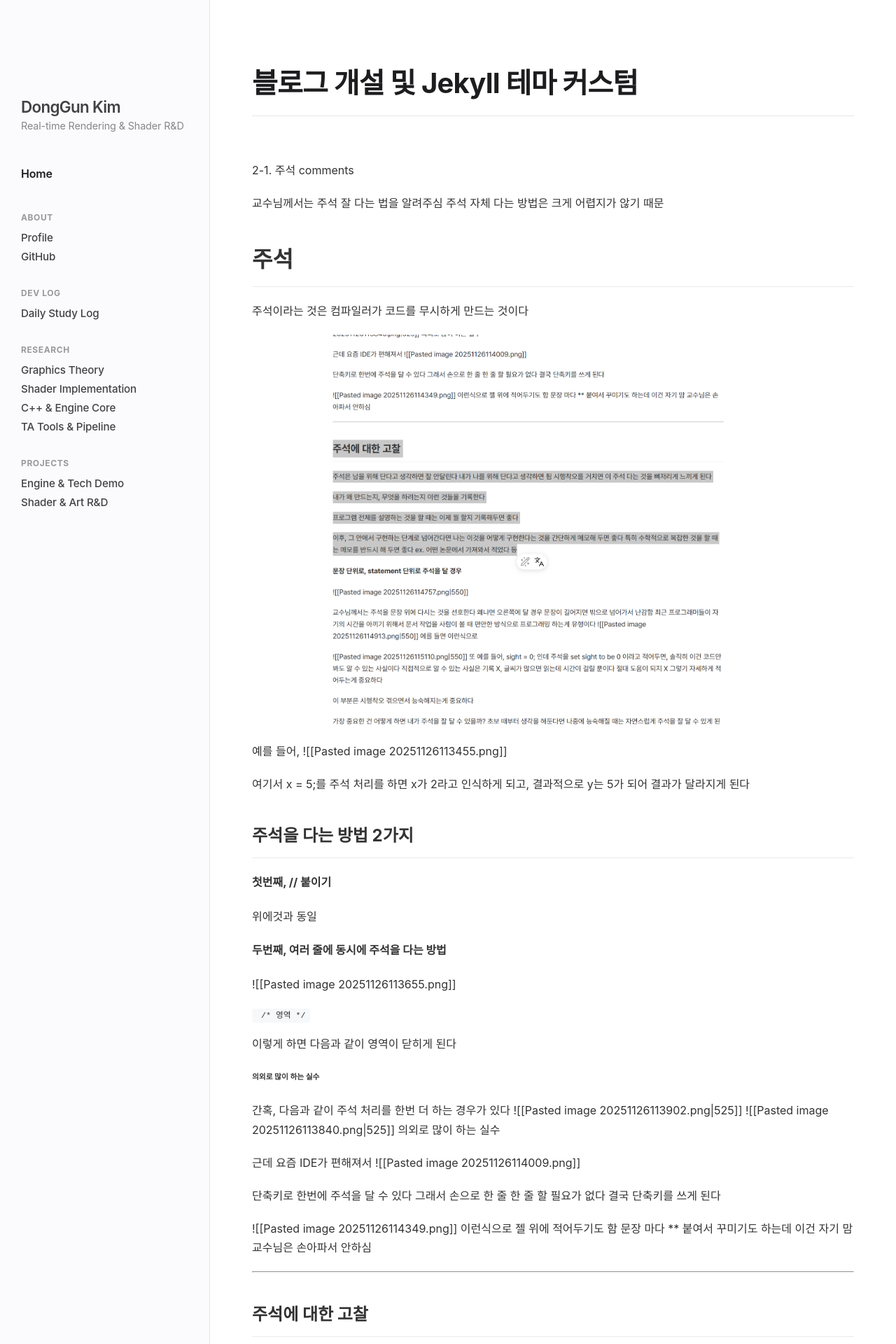
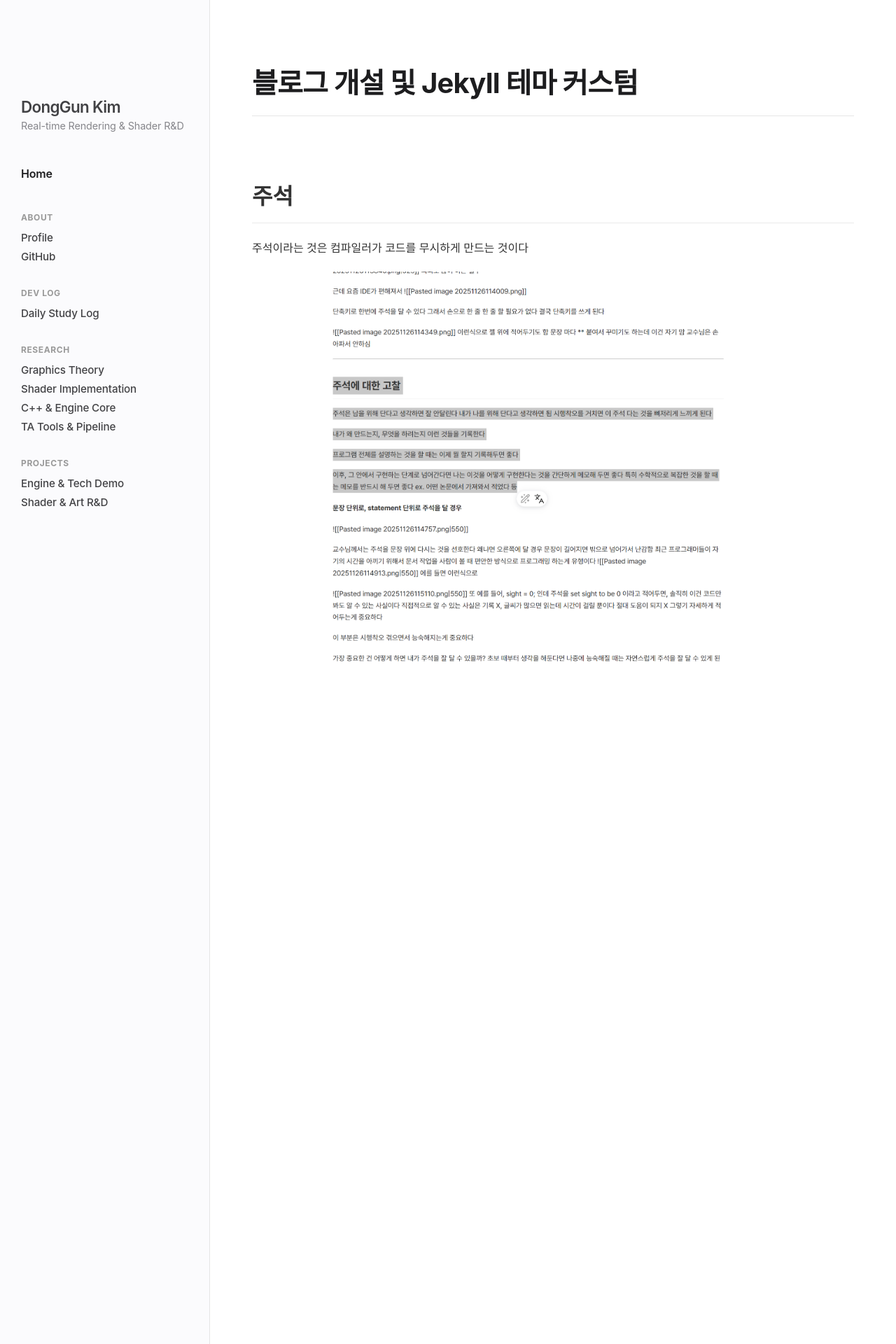
Before and after one commit to KimDongGun324/kimdonggun324.github.io, a Jekyll site: the page built from daily-study/posts/2025/11/11-21-setup.md, in a window 1280 px wide. Shown: the top 1920 px of the page at 70% size. Built offline with Jekyll 4.4.1, drawn with Linux system fonts in a browser that asks for light colours; some web fonts are replaced; some of the changed text lies outside the part shown.

Commit message:
Update 11-21-setup.md

````diff
--- a/daily-study/posts/2025/11/11-21-setup.md
+++ b/daily-study/posts/2025/11/11-21-setup.md
@@ -4,97 +4,7 @@ title: 블로그 개설 및 Jekyll 테마 커스텀
 permalink: /daily-study/posts/2025/11/11-21-setup.md/
 ---
 
-2-1. 주석 comments
-
-교수님께서는 주석 잘 다는 법을 알려주심
-주석 자체 다는 방법은 크게 어렵지가 않기 때문
-
 # 주석
 주석이라는 것은 컴파일러가 코드를 무시하게 만드는 것이다
 
 ![주석에 대한 고찰](/assets/images/2025/11/Pasted%20image%2020251128191707.png)
-
-예를 들어,
-![[Pasted image 20251126113455.png]]
-
-여기서 x = 5;를 주석 처리를 하면
-x가 2라고 인식하게 되고, 결과적으로 y는 5가 되어 결과가 달라지게 된다
-
-## 주석을 다는 방법 2가지
-
-#### 첫번째, // 붙이기
-위에것과 동일
-
-#### 두번째, 여러 줄에 동시에 주석을 다는 방법
-
-![[Pasted image 20251126113655.png]]
-
-```c++
- /* 영역 */
-```
-이렇게 하면 다음과 같이 영역이 닫히게 된다
-
-###### 의외로 많이 하는 실수
-간혹, 다음과 같이 주석 처리를 한번 더 하는 경우가 있다
-![[Pasted image 20251126113902.png|525]]
-![[Pasted image 20251126113840.png|525]]
-의외로 많이 하는 실수
-
-근데 요즘 IDE가 편해져서
-![[Pasted image 20251126114009.png]]
-
-단축키로 한번에 주석을 달 수 있다
-그래서 손으로 한 줄 한 줄 할 필요가 없다
-결국 단축키를 쓰게 된다
-
-![[Pasted image 20251126114349.png]]
-이런식으로 젤 위에 적어두기도 함
-문장 마다 ** 붙여서 꾸미기도 하는데 이건 자기 맘
-교수님은 손아파서 안하심
-
-
----
-
-## 주석에 대한 고찰
-
-주석은 남을 위해 단다고 생각하면 잘 안달린다
-내가 나를 위해 단다고 생각하면 됨
-시행착오를 거치면 이 주석 다는 것을 뼈저리게 느끼게 된다
-
-내가 왜 만드는지, 무엇을 하려는지 이런 것들을 기록한다
-
-프로그램 전체를 설명하는 것을 할 때는 이제 뭘 할지 기록해두면 좋다
-
-이후, 그 안에서 구현하는 단계로 넘어간다면
-나는 이것을 어떻게 구현한다는 것을 간단하게 메모해 두면 좋다
-특히 수학적으로 복잡한 것을 할 때는 메모를 반드시 해 두면 좋다
-ex. 어떤 논문에서 가져와서 적었다 등
-
-#### 문장 단위로, statement 단위로 주석을 달 경우
-![[Pasted image 20251126114757.png|550]]
-
-교수님께서는 주석을 문장 위에 다시는 것을 선호한다
-왜냐면 오른쪽에 달 경우 문장이 길어지면 밖으로 넘어가서 난감함
-최근 프로그래머들이 자기의 시간을 아끼기 위해서 문서 작업을 사람이 볼 때 편안한 방식으로 프로그래밍 하는게 유행이다
-![[Pasted image 20251126114913.png|550]]
-에를 들면 이런식으로
-
-![[Pasted image 20251126115110.png|550]]
-또 예를 들어, sight = 0; 인데
-주석을 set sight to be 0 이라고 적어두면, 솔직히 이건 코드만 봐도 알 수 있는 사실이다
-직접적으로 알 수 있는 사실은 기록 X, 글씨가 많으면 읽는데 시간이 걸릴 뿐이다
-절대 도움이 되지 X
-그렇기 자세하게 적어두는게 중요하다
-
-이 부분은 시행착오 겪으면서 능숙해지는게 중요하다
-
-가장 중요한 건 어떻게 하면 내가 주석을 잘 달 수 있을까?
-초보 때부터 생각을 해둔다면 나중에 능숙해질 때는 자연스럽게 주석을 잘 달 수 있게 된다
-
-  ![[Pasted image 20251126115535.png]]
-또 예를 들면 이렇게
-처음 보면 어? 왜 나누기 2를 했지?
-라고 생각하고 주석을 보면 1+1이다
-아, 1+1 이벤트라서 /2 를 했구나 라고 알 수 있을 것이다
-
-결론 : 주석을 잘 달자
````
